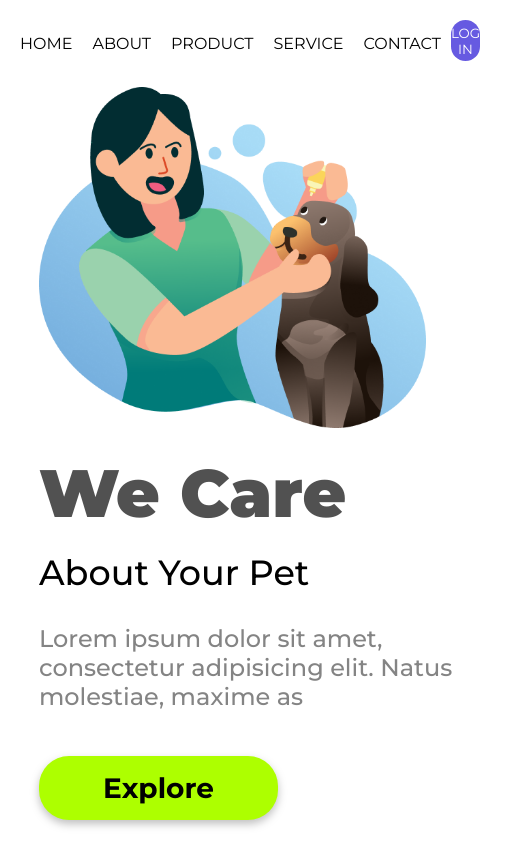
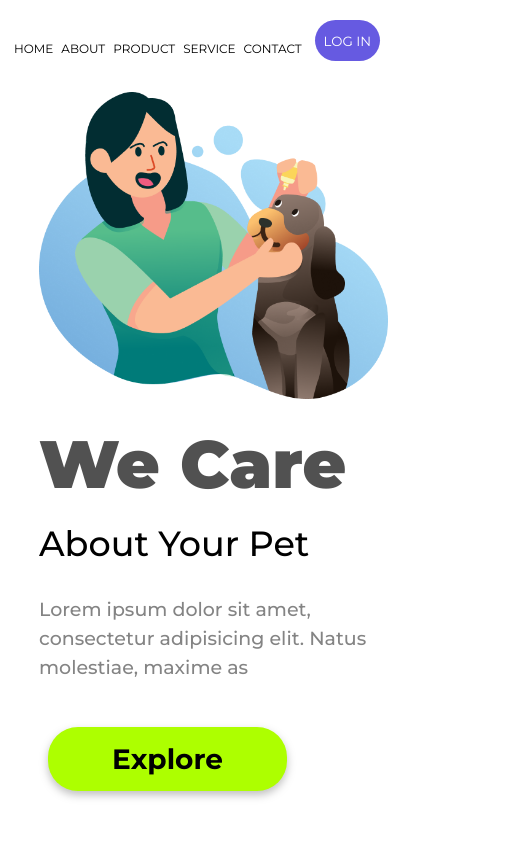
Before and after one commit to paulo-santos360/WE-CARE, a plain HTML site: page index.html in a window 390 px wide. Shown: the whole page, 519 px wide, since content can reach past the window. Drawn offline with Linux system fonts and the light colour scheme.

Commit message:
atualizar

```diff
--- a/css/style.css
+++ b/css/style.css
@@ -17,6 +17,11 @@ ul {
 
 ul li {
   padding: 24px 10px;
+}
+
+ul li a{
+  color: #848484;
+  font-size: 20px;
 }
 
 button {
@@ -76,11 +81,18 @@ p{
 }
 
 @media (min-width: 390px) and (max-width: 844px){
+  ul li{
+    font-size: 12px;
+    padding: 24px 4px;
+  }
+  button{
+    margin-left: 9px;
+  }
   .container{
     display: block;
   }
   img{
-    width: 387px;
+    width: 349px;
   }
   h1{
     font-size: 67px;
@@ -89,6 +101,10 @@ p{
     font-size: 35px;
     line-height: 38px;
   }
+  p{
+    width: 392px;
+    font-size: 19px;
+  }
   .btn{
     margin-top: -20px;
   }
```
Also changed, not shown: index.html (+1 -1 lines).
